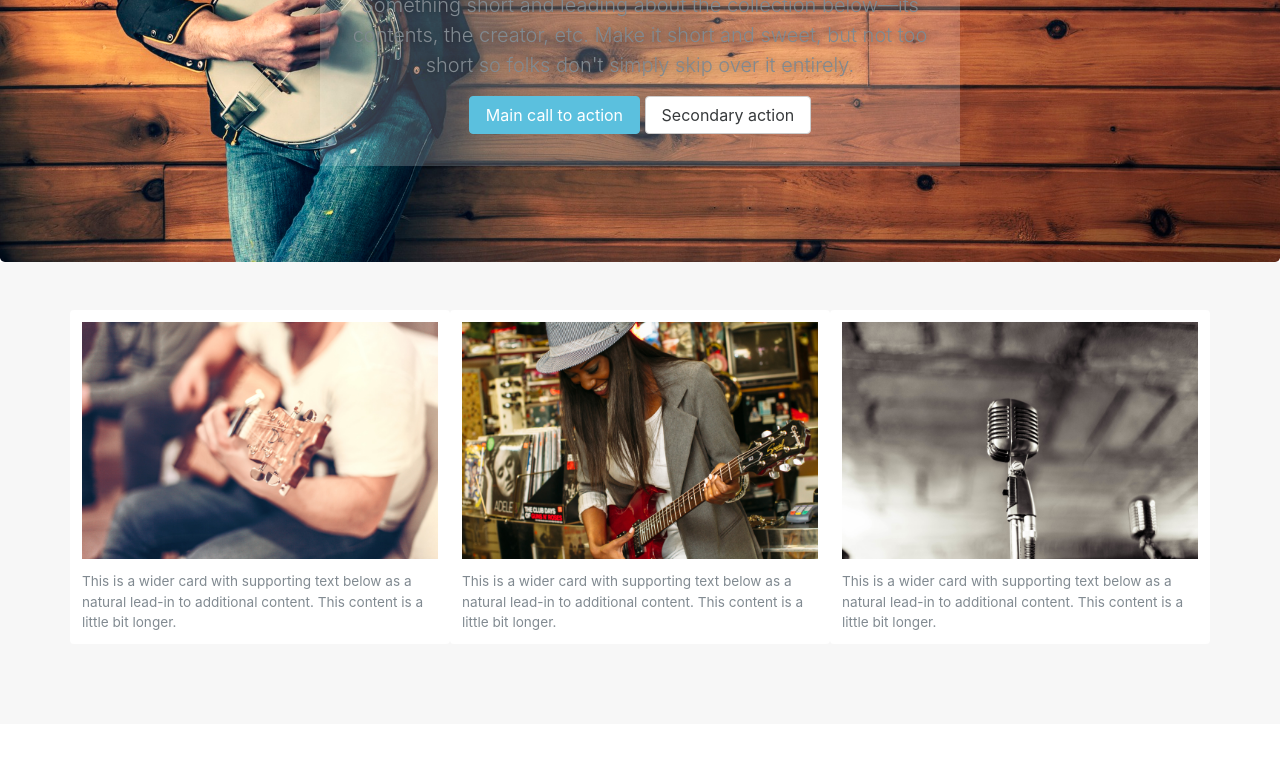
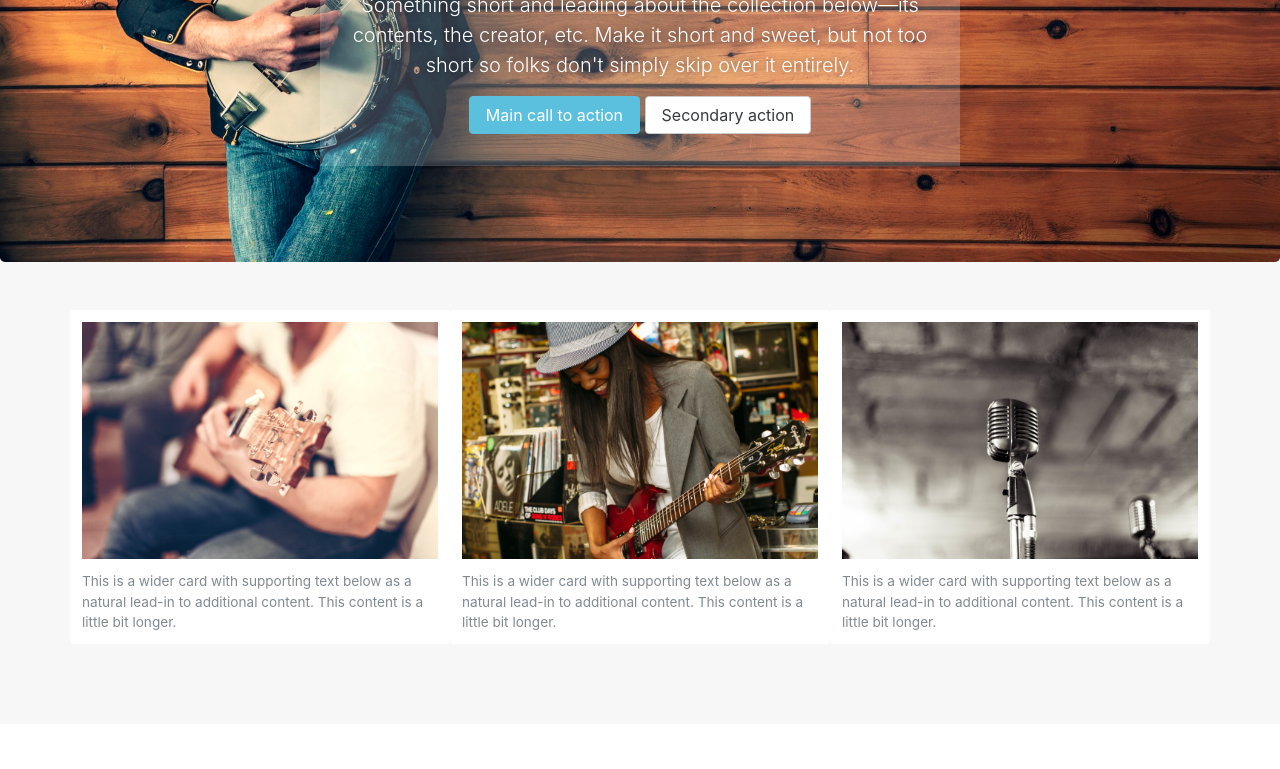
Before and after one commit to robertbiswas/bootstrap4BH, a plain HTML site: page band.html in a window 1280 px wide. Shown: the part 244-1013 px from the top of the page. Drawn offline with nearby package versions, Linux system fonts and the light colour scheme; a script that the page names is missing.

Commit message:
Fixed css problem on .jumbotron p

```diff
--- a/band.css
+++ b/band.css
@@ -43,10 +43,7 @@
 
 .jumbotron p {
     text-shadow: 0 0 10px rgba(0,0,0,0.5);
-}
-
-.jumbotron p#muted {
-    color: white;
+    color: white!important;
 }
 
 .album {
--- a/band.html
+++ b/band.html
@@ -44,7 +44,7 @@
     <section class="jumbotron text-xs-center">
       <div class="container">
         <h1 class="jumbotron-heading">Mason &amp; Daughters</h1>
-        <p id="muted" class="lead text-muted">Something short and leading about the collection below—its contents, the creator, etc. Make it short and sweet, but not too short so folks don't simply skip over it entirely.</p>
+        <p class="lead text-muted">Something short and leading about the collection below—its contents, the creator, etc. Make it short and sweet, but not too short so folks don't simply skip over it entirely.</p>
         <div>
           <a href="#" class="btn btn-info">Main call to action</a>
           <a href="#" class="btn btn-secondary">Secondary action</a>
```
